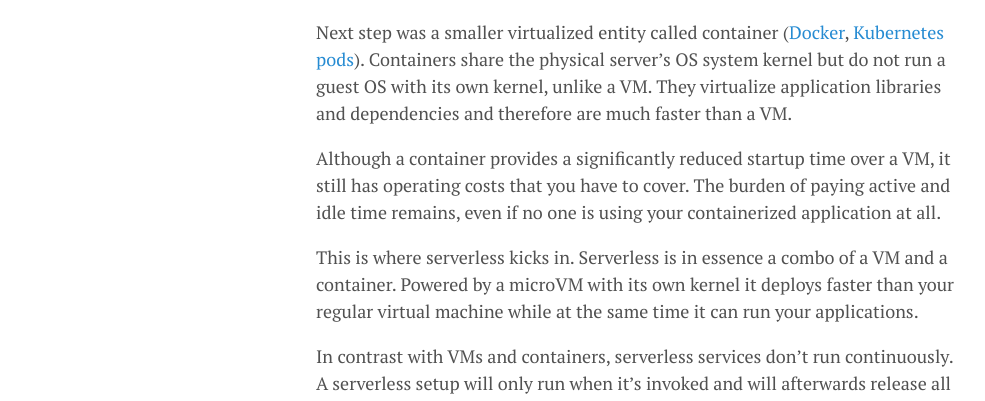
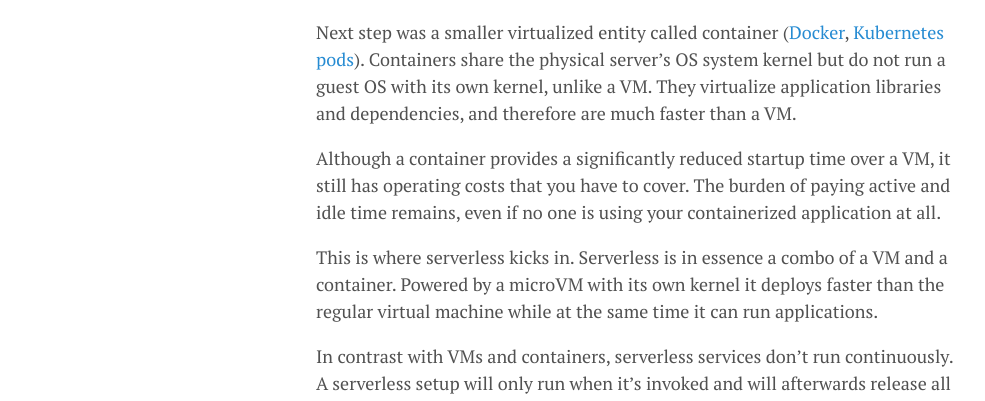
Before and after one commit to lgeurts/lgeurts.github.io, a Jekyll site: the page built from _posts/2022-03-29-what-is-serverless-computing.md, in a window 1280 px wide. Shown: the part 856-1257 px from the top of the page, without its empty margins (0-985 px from the left). Built offline with Jekyll 4.4.1, drawn with Linux system fonts in a browser that asks for light colours; nearby versions of some CDN libraries; comment, search, counter and statistics services are not loaded.

Commit message:
Update 2022-03-29-what-is-serverless-computing.md

```diff
--- a/_posts/2022-03-29-what-is-serverless-computing.md
+++ b/_posts/2022-03-29-what-is-serverless-computing.md
@@ -17,11 +17,11 @@
 
 Since a VM has its own OS, it also has its own kernel which provides for a secure boundary over other VMs running in our host computer. It takes time to launch all of these instances due to the different components that the hypervisor must virtualize and allocate. Moreover, you will have to pay the costs of running your VMs, including idling time when a resource isn’t used at all. And let's not forget that virtual machines are running a guest operating system that needs updates.
 
-Next step was a smaller virtualized entity called container ([Docker](https://aws.amazon.com/docker/), [Kubernetes pods](https://aws.amazon.com/kubernetes/)). Containers share the physical server’s OS system kernel but do not run a guest OS with its own kernel, unlike a VM. They virtualize application libraries and dependencies and therefore are much faster than a VM.
+Next step was a smaller virtualized entity called container ([Docker](https://aws.amazon.com/docker/), [Kubernetes pods](https://aws.amazon.com/kubernetes/)). Containers share the physical server’s OS system kernel but do not run a guest OS with its own kernel, unlike a VM. They virtualize application libraries and dependencies, and therefore are much faster than a VM.
 
 Although a container provides a significantly reduced startup time over a VM, it still has operating costs that you have to cover. The burden of paying active and idle time remains, even if no one is using your containerized application at all.
 
-This is where serverless kicks in. Serverless is in essence a combo of a VM and a container. Powered by a microVM with its own kernel it deploys faster than your regular virtual machine while at the same time it can run your applications.
+This is where serverless kicks in. Serverless is in essence a combo of a VM and a container. Powered by a microVM with its own kernel it deploys faster than the regular virtual machine while at the same time it can run applications.
 
 In contrast with VMs and containers, serverless services don't run continuously. A serverless setup will only run when it's invoked and will afterwards release all computing capacity. This is the reason why a serverless architecture is the most cost-effective way since you won’t have to pay for idle time.
 
```
